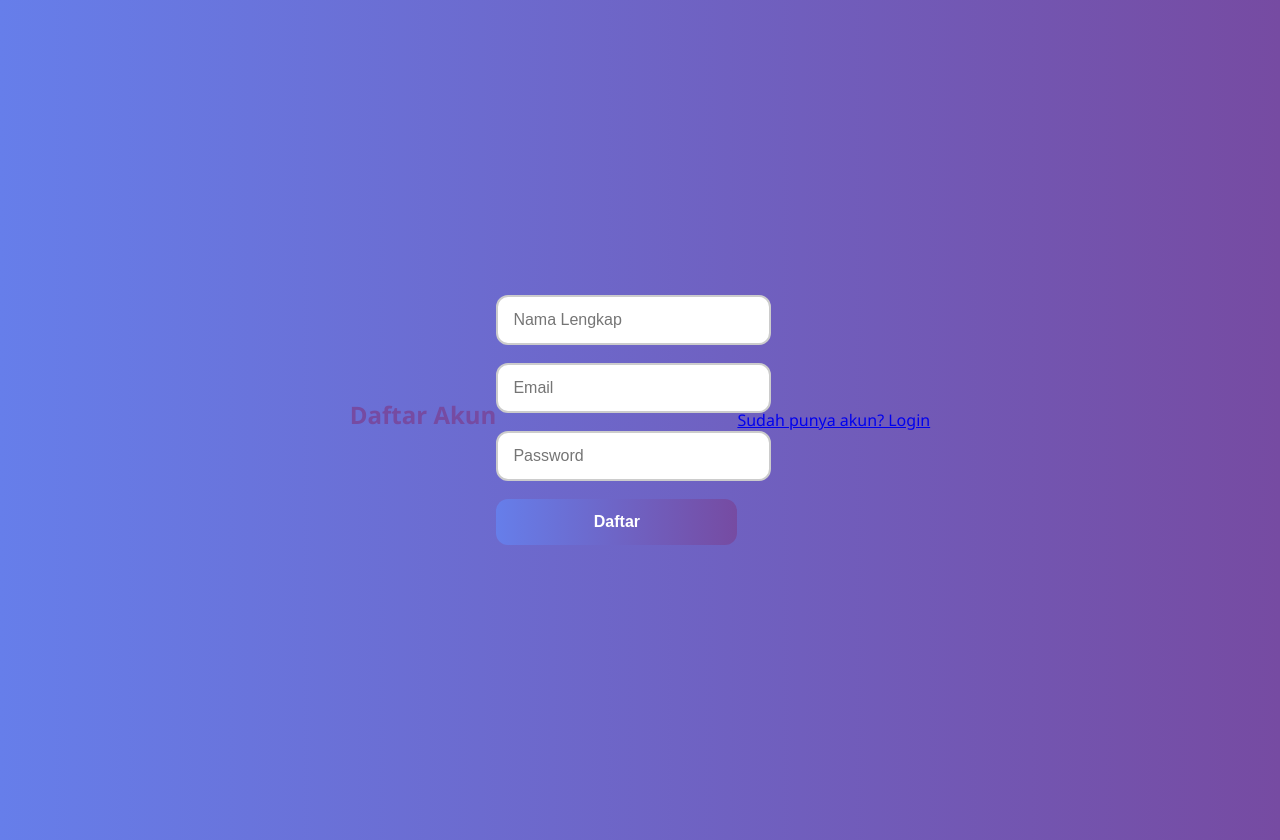
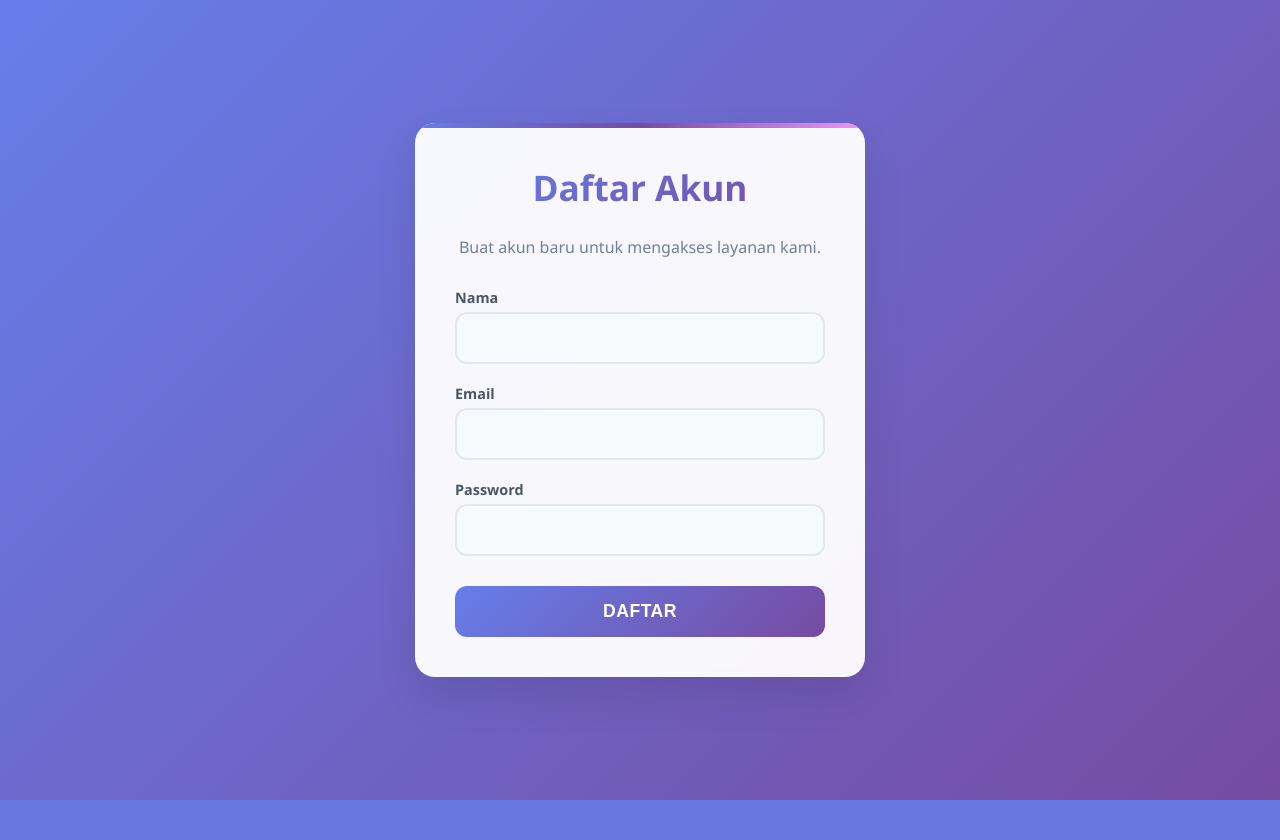
Before and after one commit to indahpaendong/FinalProject1, a PHP site: page /register.php in a window 1280 px wide. After the commit the page ends 800 px from the top, so only its background shows below. Run offline with PHP 8.4, Linux system fonts and the light colour scheme.

Commit message:
Update register.php

```diff
--- a/register.php
+++ b/register.php
@@ -1,56 +1,250 @@
 <?php
 include 'db.php';
 
+$message = ''; // untuk pesan error/sukses
+
 if ($_SERVER["REQUEST_METHOD"] == "POST") {
-    $nama = $_POST['nama'];  // name="nama" di form
+    $nama = $_POST['name'];
     $email = $_POST['email'];
-    $password = $_POST['password'];
+    $pass = password_hash($_POST['password'], PASSWORD_DEFAULT);
+    $role = 'user';
 
-    if (empty($nama) || empty($email) || empty($password)) {
-        echo "Semua kolom wajib diisi.";
-    } else {
-        // Cek email sudah terdaftar atau belum
-        $check = $conn->prepare("SELECT id FROM users WHERE email = ?");
-        $check->bind_param("s", $email);
-        $check->execute();
-        $check->store_result();
-
-        if ($check->num_rows > 0) {
-            echo "Email sudah terdaftar.";
-        } else {
-            // Hash password
-            $hash = password_hash($password, PASSWORD_DEFAULT);
-
-            // Insert data user baru dengan prepared statement
-            $stmt = $conn->prepare("INSERT INTO users (name, email, password, role) VALUES (?, ?, ?, 'user')");
-            $stmt->bind_param("sss", $nama, $email, $hash);
-
-            if ($stmt->execute()) {
+    $sql = "INSERT INTO users (name, email, password, role) VALUES ('$nama', '$email', '$pass', '$role')";
+    if ($conn->query($sql)) {
         header("Location: login.php");
         exit;
     } else {
-                echo "Gagal mendaftar: " . $conn->error;
-            }
-        }
-        $check->close();
+        $message = "Gagal mendaftar: " . $conn->error;
     }
 }
 ?>
 
 <!DOCTYPE html>
-<html>
+<html lang="id">
 <head>
-    <title>Daftar</title>
-    <link rel="stylesheet" type="text/css" href="register.css">
+    <meta charset="UTF-8" />
+    <meta name="viewport" content="width=device-width, initial-scale=1" />
+    <title>Register</title>
+    <style>
+    /* Reset dan Base */
+    * {
+        margin: 0;
+        padding: 0;
+        box-sizing: border-box;
+    }
+    body {
+        font-family: 'Segoe UI', Tahoma, Geneva, Verdana, sans-serif;
+        background: linear-gradient(135deg, #667eea 0%, #764ba2 100%);
+        min-height: 100vh;
+        display: flex;
+        justify-content: center;
+        align-items: center;
+        padding: 20px;
+    }
+
+    /* Container dengan animasi */
+    .auth-container {
+        background: rgba(255, 255, 255, 0.95);
+        backdrop-filter: blur(10px);
+        border-radius: 20px;
+        padding: 40px;
+        box-shadow: 0 20px 40px rgba(0, 0, 0, 0.1);
+        width: 100%;
+        max-width: 450px;
+        text-align: center;
+        position: relative;
+        overflow: hidden;
+        animation: fadeInUp 0.8s ease-out both;
+    }
+
+    .auth-container::before {
+        content: '';
+        position: absolute;
+        top: 0;
+        left: 0;
+        right: 0;
+        height: 5px;
+        background: linear-gradient(90deg, #667eea, #764ba2, #f093fb);
+    }
+
+    @keyframes fadeInUp {
+        0% {
+            opacity: 0;
+            transform: translateY(30px);
+        }
+        100% {
+            opacity: 1;
+            transform: translateY(0);
+        }
+    }
+
+    h2 {
+        color: #2d3748;
+        font-size: 2.2rem;
+        font-weight: 700;
+        margin-bottom: 10px;
+        background: linear-gradient(135deg, #667eea, #764ba2);
+        -webkit-background-clip: text;
+        -webkit-text-fill-color: transparent;
+    }
+
+    .subtitle {
+        color: #718096;
+        margin-bottom: 30px;
+        font-size: 1rem;
+        transition: color 0.3s ease;
+    }
+
+    form {
+        display: flex;
+        flex-direction: column;
+        gap: 20px;
+    }
+
+    .input-group {
+        text-align: left;
+    }
+
+    .input-group label {
+        display: block;
+        margin-bottom: 5px;
+        color: #4a5568;
+        font-weight: 600;
+        font-size: 0.9rem;
+        transition: color 0.3s ease;
+    }
+
+    input[type="text"],
+    input[type="email"],
+    input[type="password"] {
+        width: 100%;
+        padding: 15px 20px;
+        border: 2px solid #e2e8f0;
+        border-radius: 12px;
+        font-size: 1rem;
+        background: #f7fafc;
+        transition: all 0.3s ease;
+    }
+
+    input[type="text"]:focus,
+    input[type="email"]:focus,
+    input[type="password"]:focus {
+        outline: none;
+        border-color: #667eea;
+        background: white;
+        box-shadow: 0 0 0 3px rgba(102, 126, 234, 0.1);
+        transform: scale(1.02);
+    }
+
+    button[type="submit"] {
+        background: linear-gradient(135deg, #667eea 0%, #764ba2 100%);
+        color: white;
+        border: none;
+        padding: 15px;
+        border-radius: 12px;
+        font-size: 1.1rem;
+        font-weight: 600;
+        cursor: pointer;
+        transition: all 0.3s ease;
+        text-transform: uppercase;
+        letter-spacing: 0.5px;
+        margin-top: 10px;
+    }
+
+    button[type="submit"]:hover {
+        transform: translateY(-3px) scale(1.02);
+        box-shadow: 0 10px 25px rgba(102, 126, 234, 0.3);
+        background: linear-gradient(135deg, #5a67d8 0%, #6b46c1 100%);
+    }
+
+    button[type="submit"]:active {
+        transform: translateY(-1px);
+    }
+
+    p {
+        margin-top: 25px;
+        color: #718096;
+        transition: color 0.3s ease;
+    }
+
+    p a {
+        color: #667eea;
+        text-decoration: none;
+        font-weight: 600;
+        transition: all 0.3s ease;
+    }
+
+    p a:hover {
+        color: #764ba2;
+        text-decoration: underline;
+    }
+
+    .error-message {
+        background: linear-gradient(135deg, #fed7d7, #feb2b2);
+        color: #c53030;
+        padding: 12px 20px;
+        border-radius: 10px;
+        margin-bottom: 20px;
+        border-left: 4px solid #e53e3e;
+        font-weight: 500;
+        animation: slideFadeIn 0.5s ease-in-out;
+    }
+
+    @keyframes slideFadeIn {
+        0% {
+            opacity: 0;
+            transform: translateY(-15px);
+        }
+        100% {
+            opacity: 1;
+            transform: translateY(0);
+        }
+    }
+
+    @media (max-width: 480px) {
+        .auth-container {
+            padding: 30px 20px;
+            margin: 10px;
+        }
+        h2 {
+            font-size: 1.8rem;
+        }
+        input[type="text"],
+        input[type="email"],
+        input[type="password"] {
+            padding: 12px 15px;
+        }
+        button[type="submit"] {
+            padding: 12px;
+            font-size: 1rem;
+        }
+    }
+    </style>
 </head>
 <body>
+    <div class="auth-container">
         <h2>Daftar Akun</h2>
+        <p class="subtitle">Buat akun baru untuk mengakses layanan kami.</p>
+
+        <?php if ($message): ?>
+            <div class="error-message"><?= htmlspecialchars($message) ?></div>
+        <?php endif; ?>
+
         <form method="POST" action="">
-        <input type="text" name="nama" placeholder="Nama Lengkap" required><br>
-        <input type="email" name="email" placeholder="Email" required><br>
-        <input type="password" name="password" placeholder="Password" required><br>
+            <div class="input-group">
+                <label for="name">Nama</label>
+                <input type="text" id="name" name="name" required />
+            </div>
+            <div class="input-group">
+                <label for="email">Email</label>
+                <input type="email" id="email" name="email" required />
+            </div>
+            <div class="input-group">
+                <label for="password">Password</label>
+                <input type="password" id="password" name="password" required />
+            </div>
             <button type="submit">Daftar</button>
         </form>
-    <p><a href="login.php">Sudah punya akun? Login</a></p>
+    </div>
 </body>
 </html>
```
Lines whose indentation alone changed are shown as unchanged.
